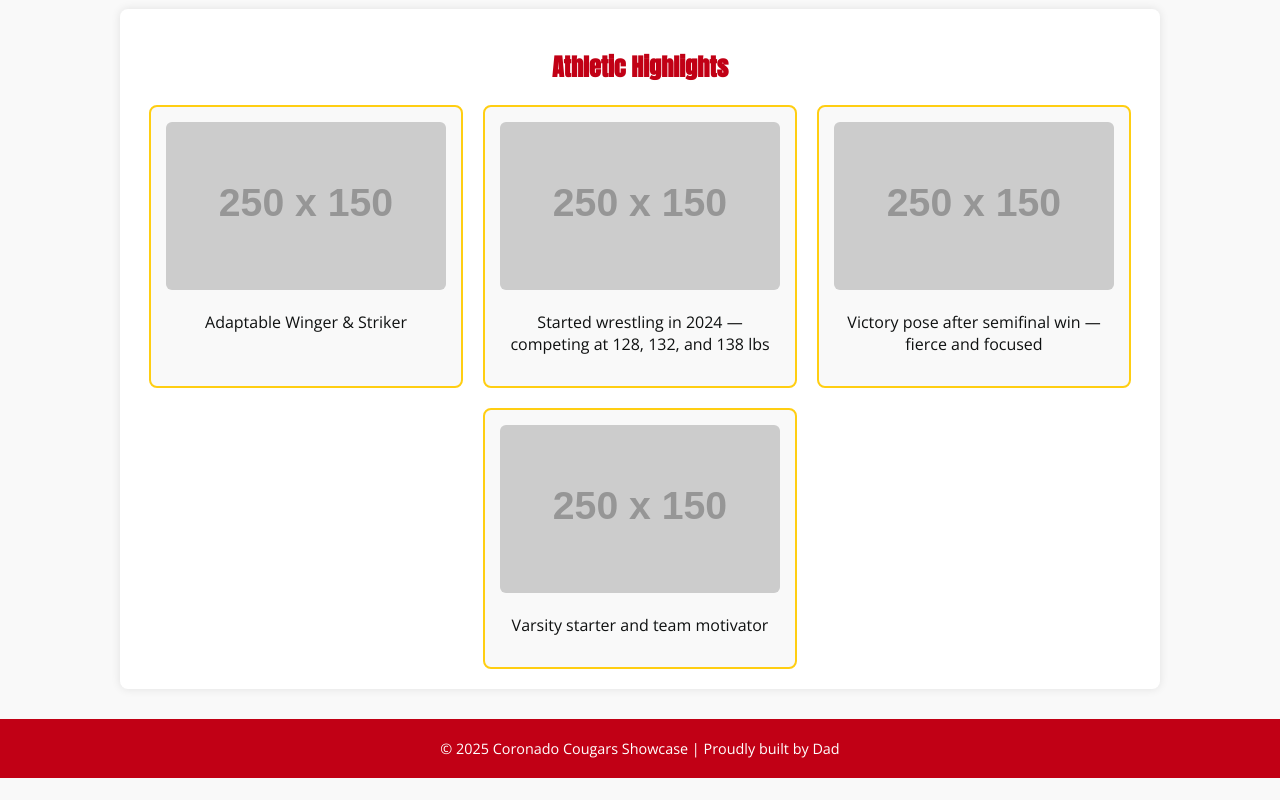
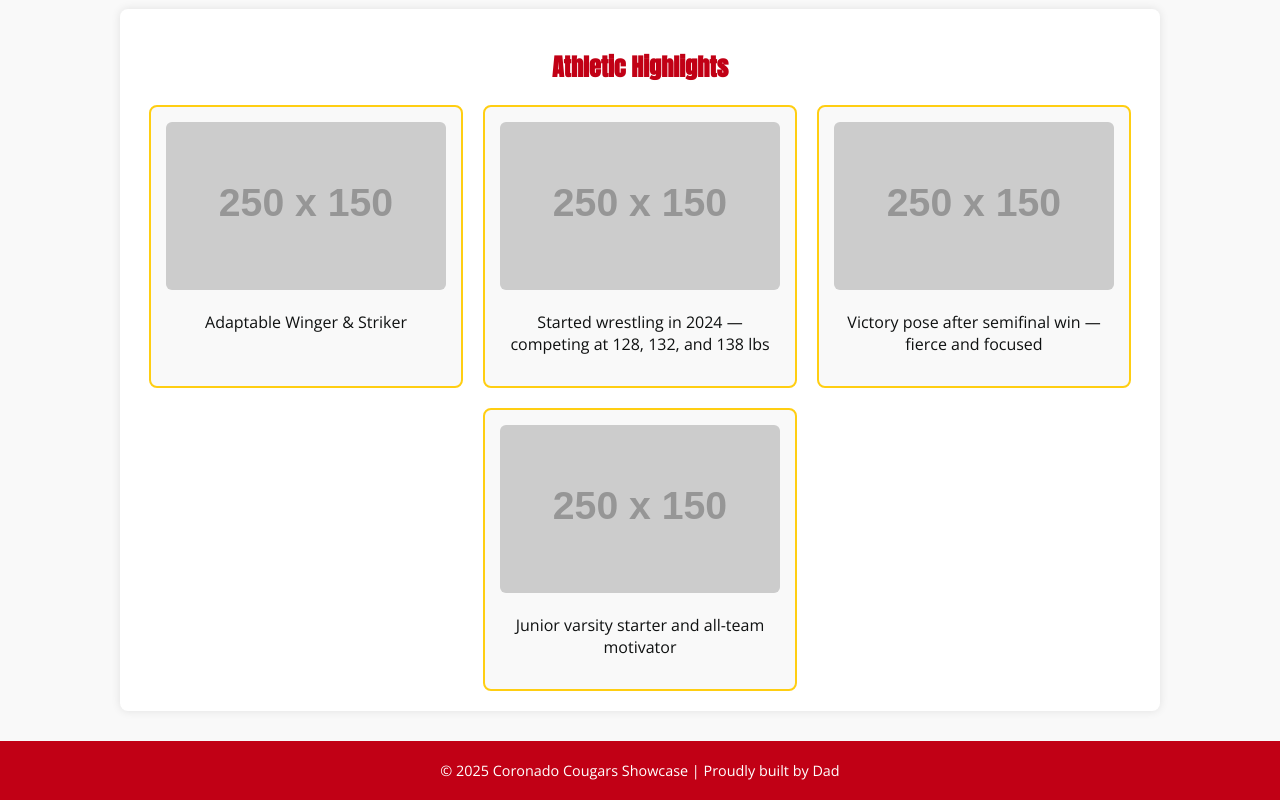
Before and after one commit to dsammy0401-lab/coronado-athlete-showcase, a plain HTML site: page index.html in a window 1280 px wide. Shown: the part 507-1307 px from the top of the page. Before the commit the page ends 1285 px from the top, so only its background shows below. Drawn offline with nearby package versions, Linux system fonts and the light colour scheme; placeholder pictures from the web are drawn by us.

Commit message:
Update index.html

```diff
--- a/index.html
+++ b/index.html
@@ -188,7 +188,7 @@
       </div>
       <div class="card">
         <img src="https://via.placeholder.com/250x150?text=Team+Photo" alt="Coronado Cougars Team">
-        <p>Varsity starter and team motivator</p>
+        <p>Junior varsity starter and all-team motivator</p>
       </div>
     </div>
   </section>
```
